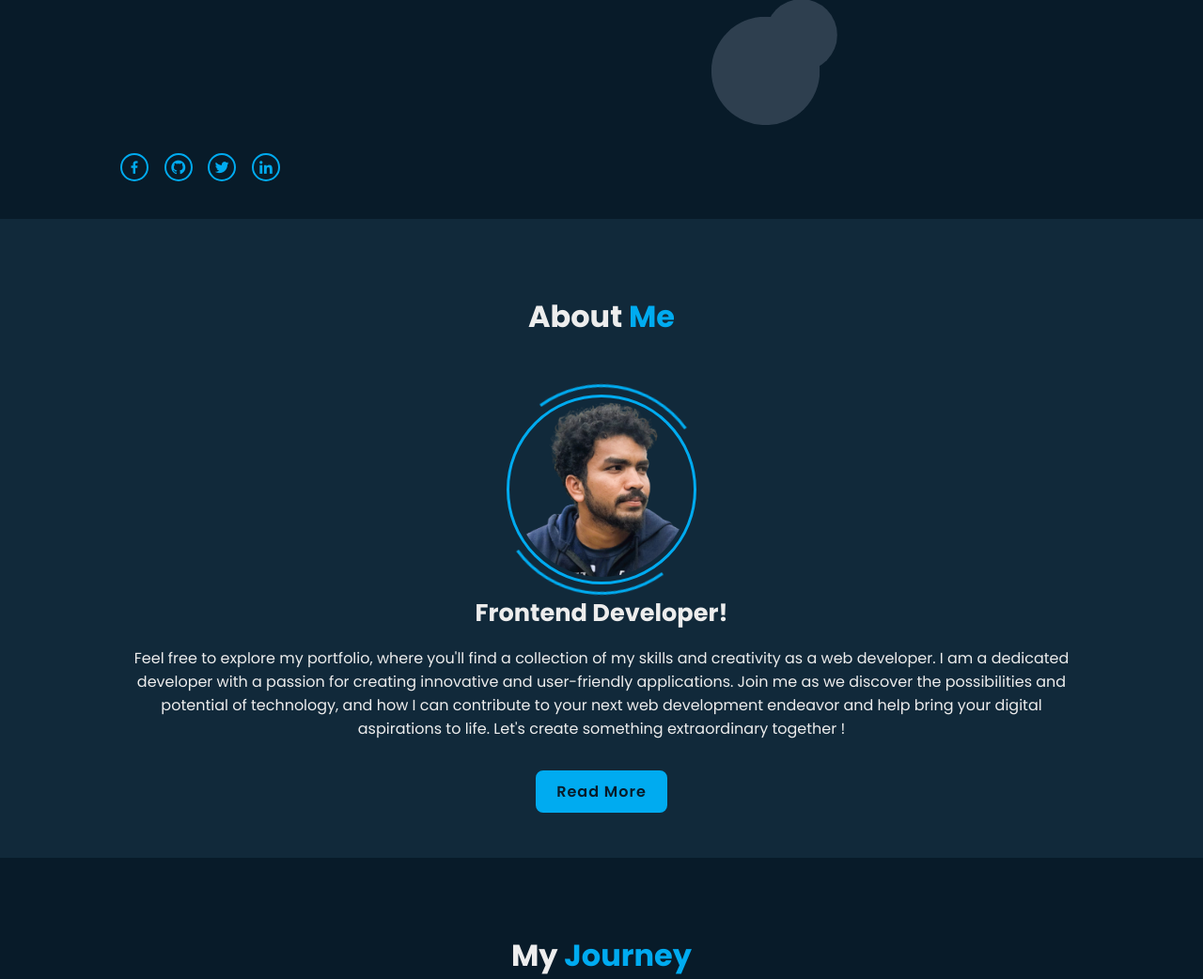
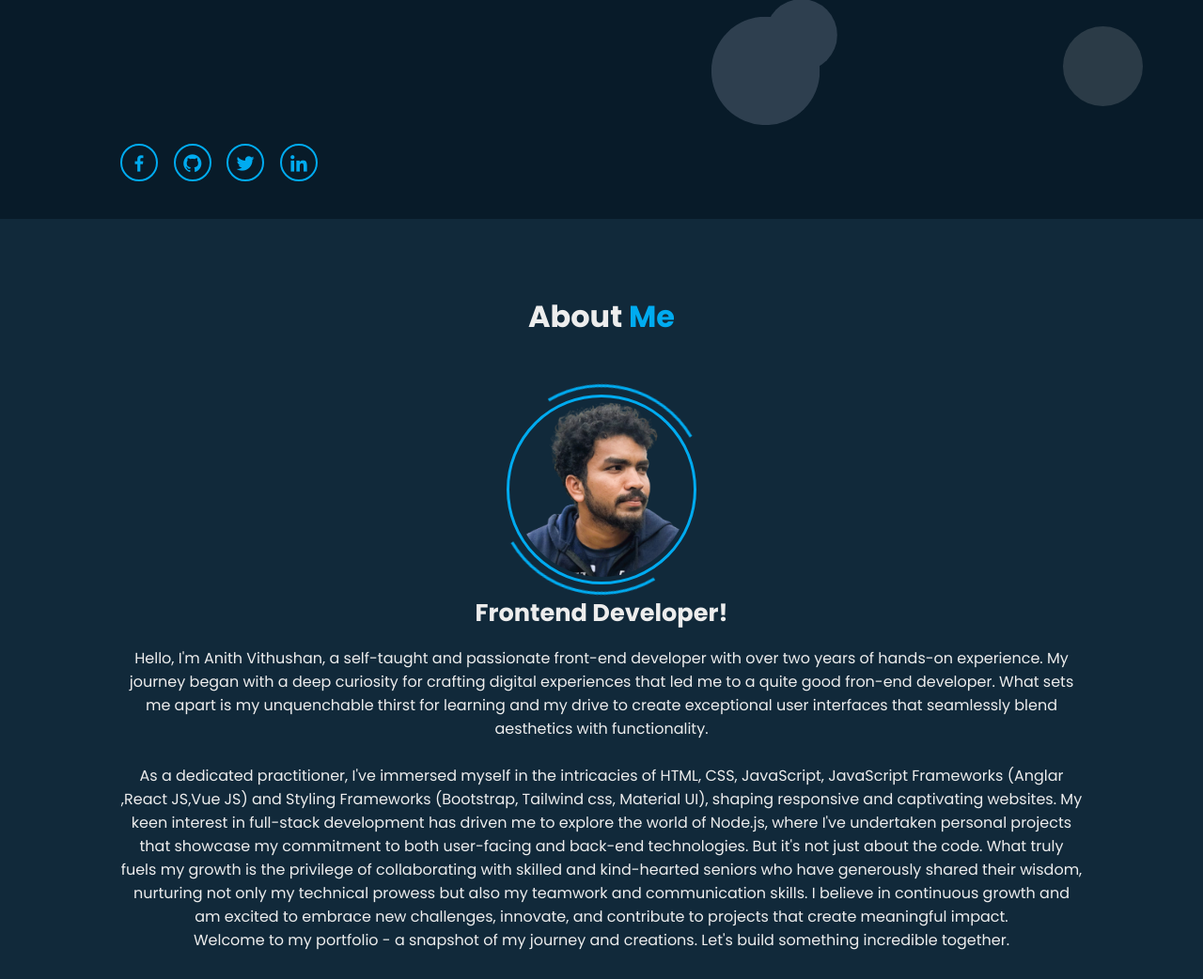
Before and after one commit to vithusan99/AnithCV, a plain HTML site: page index.html in a window 1280 px wide. Shown: the part 567-1609 px from the top of the page at 94% size. Drawn offline with nearby package versions, Linux system fonts and the light colour scheme.

Commit message:
about section's content updated

```diff
--- a/index.html
+++ b/index.html
@@ -38,6 +38,7 @@
         </nav>
     </header>
     <section class="home show-animate" id="home">
+        <div class="circle1"></div>
         <div class="home-body">
             <h1>Hi, I'm <br>Anith vithushan</h1>
             <div class="name-animate">
@@ -105,14 +106,20 @@
         <div class="about-content">
             <h3>Frontend Developer!</h3>
             <p>
-                Feel free to explore my
-                portfolio, where you'll find a collection of my skills
-                and creativity as a web developer. I am a dedicated developer with a passion for creating
-                innovative and user-friendly applications.
-                Join me as we discover the possibilities and potential of technology, and how I can
-                contribute to your next web development endeavor and help
-                bring your digital aspirations to life.
-                Let's create something extraordinary together !
+                Hello, I'm Anith Vithushan, a self-taught and passionate front-end developer with over two years of hands-on experience.
+                My journey began with a deep curiosity for crafting digital experiences that led me to a quite good fron-end developer.
+                What sets me apart is my unquenchable thirst for learning and my drive to create exceptional user interfaces that seamlessly
+                blend aesthetics with functionality.
+                <br><br>
+                As a dedicated practitioner, I've immersed myself in the intricacies of HTML, CSS, JavaScript, JavaScript Frameworks (Anglar ,React JS,Vue JS) and Styling Frameworks (Bootstrap, Tailwind css, Material UI),
+                 shaping responsive and captivating websites.
+                My keen interest in full-stack development has driven me to explore the world of Node.js, where I've undertaken personal projects that showcase my commitment to both user-facing and back-end technologies.
+                But it's not just about the code.
+                What truly fuels my growth is the privilege of collaborating with skilled and kind-hearted seniors who have generously shared their wisdom,
+                nurturing not only my technical prowess but also my teamwork and communication skills. I believe in continuous growth and am excited to
+                embrace new challenges, innovate, and contribute to projects that create meaningful impact.
+                <br>
+                Welcome to my portfolio - a snapshot of my journey and creations. Let's build something incredible together.
             </p>
             <div class="btn-box btns">
                 <a href="https://vithusan99.github.io/Anith-Portfolio/" class="btn" target="_blank">Read More</a>
--- a/main.css
+++ b/main.css
@@ -103,8 +103,17 @@ section {
     background: url('./assets/images/Portfolio\ background\ -\ 1.png') no-repeat;
     background-position: center;
     padding: 0 10%;
+    position: relative;
 }
-
+.circle1{
+    position: absolute;
+    right: 5%;
+    bottom: 15%;
+    width: 85px;
+    height: 85px;
+    border-radius: 50%;
+    background-color: #ffffff24;
+}
 .home-body {
     max-width: 600px;
     z-index: 99;
@@ -229,7 +238,7 @@ section {
     left: 0;
     width: 0;
     height: 100%;
-    border-radius: 5px;
+    border-radius: 6px;
     background: var(--main-color);
     z-index: -1;
     transition: .5s;
@@ -246,7 +255,7 @@ section {
 .home-social {
     position: absolute;
     bottom: 40px;
-    width: 170px;
+    width: 210px;
     display: flex;
     justify-content: space-between;
 }
@@ -269,12 +278,12 @@ section {
     display: inline-flex;
     justify-content: center;
     align-items: center;
-    width: 30px;
-    height: 30px;
+    width: 40px;
+    height: 40px;
     background: transparent;
     border: 2px solid var(--secondary-clr);
     border-radius: 50%;
-    font-size: 18px;
+    font-size: 23px;
     color: var(--secondary-clr);
     text-decoration: none;
     z-index: 1;
```
